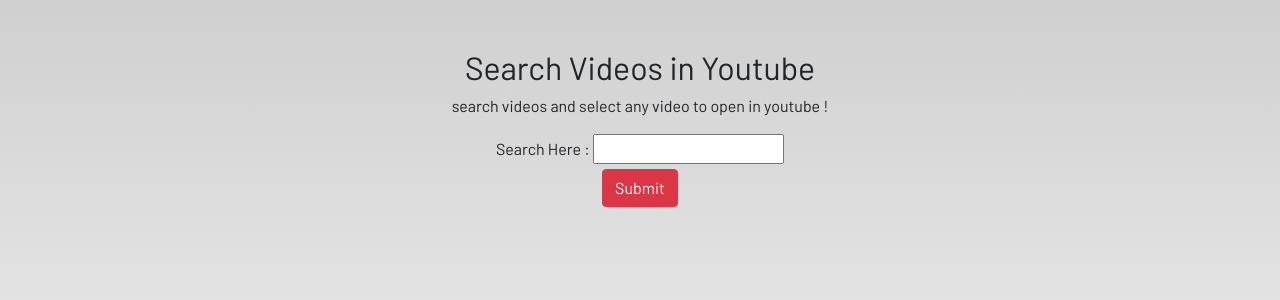
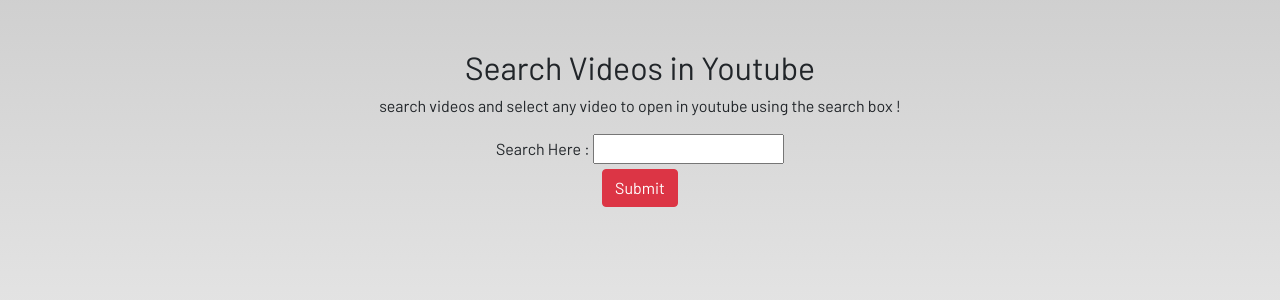
Before and after one commit to dankukennedy/lesson, a Django app: page /youtube in a window 1280 px wide. Shown: the part 56-356 px from the top of the page. Run offline with Django 5.2, Linux system fonts and the light colour scheme; some libraries are stand-ins or nearby versions; some web fonts are replaced.

Commit message:
updates on youtube.html file

```diff
--- a/dashboard/templates/dashboard/youtube.html
+++ b/dashboard/templates/dashboard/youtube.html
@@ -3,7 +3,7 @@
 {% block content %}
 <section class='text-center container'>
     <h2>Search Videos in Youtube</h2>
-    <p>search videos and select any video to open in youtube !</p>
+    <p>search videos and select any video to open in youtube using the search box !</p>
     <form action="" method="post">
         {% csrf_token %}
         {{form}}
```
